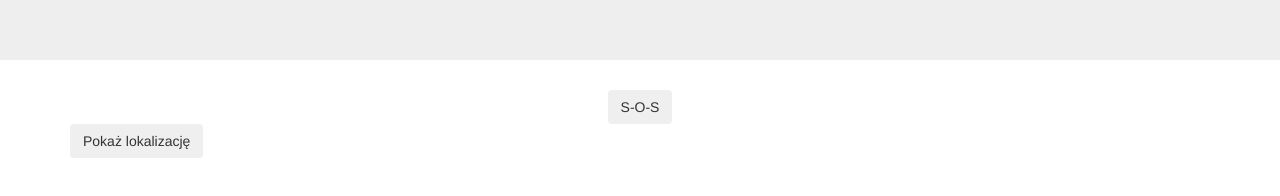
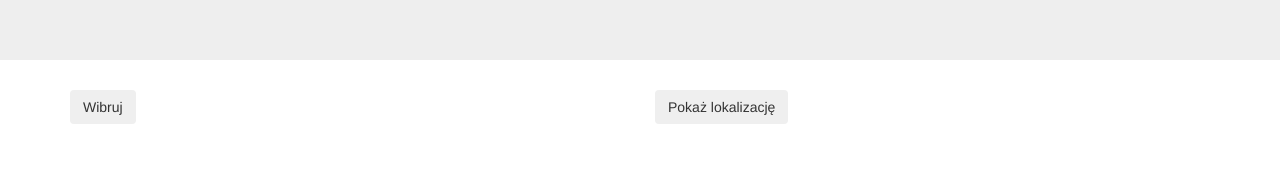
Before and after one commit to Marek-coder/PwaApp, a plain HTML site: page index.html in a window 1280 px wide. Shown: the part 180-376 px from the top of the page. Drawn offline with nearby package versions, Linux system fonts and the light colour scheme.

Commit message:
Update index.html

```diff
--- a/index.html
+++ b/index.html
@@ -18,7 +18,7 @@
     </div>
     <div class="container">
       <div class="row">
-        <!-- <div class="col-sm-6">
+         <div class="col-sm-6">
           <button  onclick="window.location.href='index3.html'" id = "vibrateButton" type="button" class="btn btn-secondary">Wibruj</button>
           </div>
 	      <script>
@@ -27,8 +27,8 @@
 							navigator.vibrate([20,20,20,100,100,100,20,20,20])
 						}
 					}
-		</script> -->
-                <div class="text-center mt-4">
+		</script>
+                <!--<div class="text-center mt-4">
 					<button class="btn btn-xl btn-outline-light" id="vibrate" onclick="vibrate()">S-O-S</button>
                 </div>
 				<script>
@@ -37,7 +37,7 @@
 							navigator.vibrate([100,30,100,30,100,30,200,30,200,30,200,30,100,30,100,30,100])
 						}
 					}
-				</script>
+				</script>-->
 
 
         <div class="col-sm-6">
```
